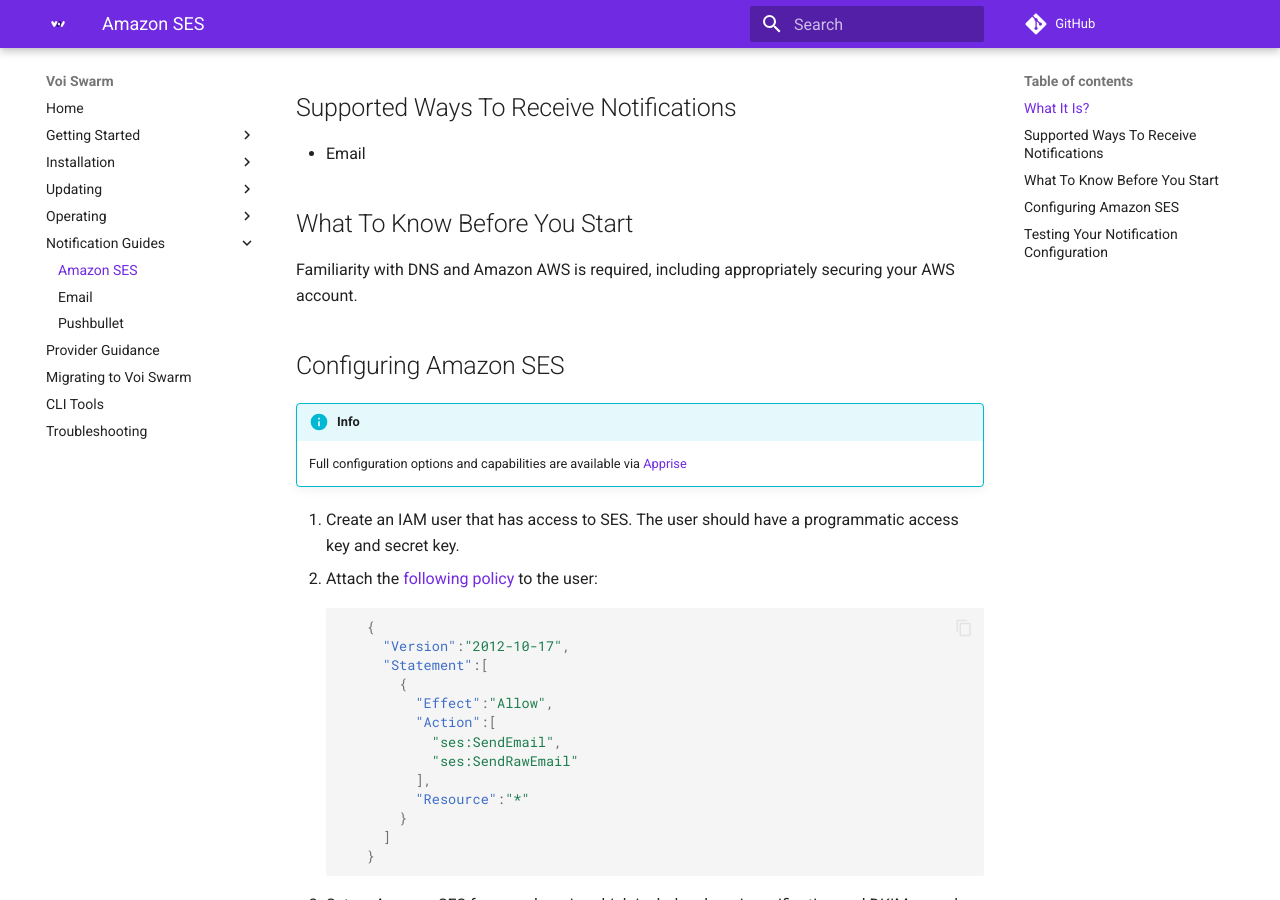
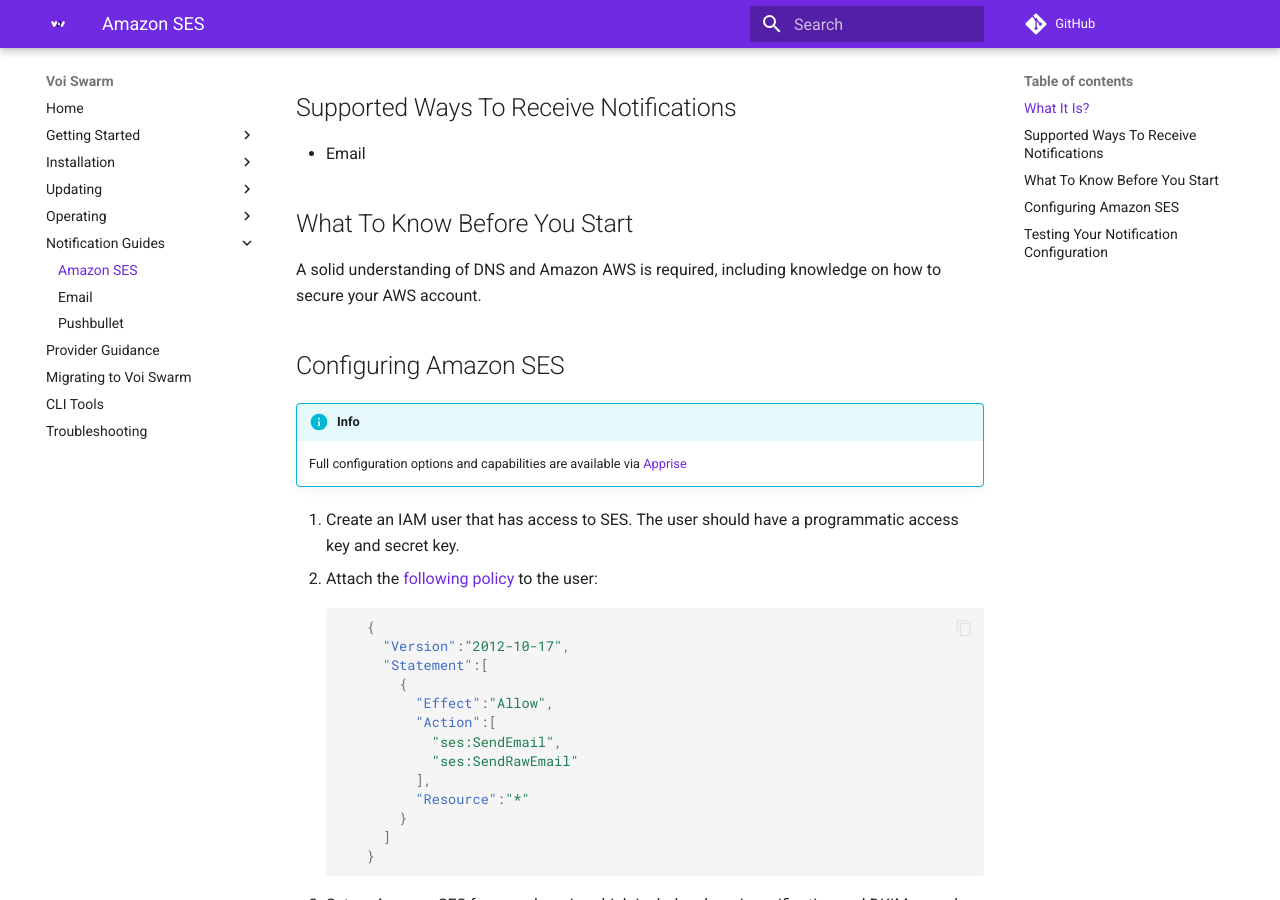
Before and after one commit to VoiNetwork/voi-swarm, an MkDocs documentation site: the page built from docs/notification-guides/amazon-ses.md, in a window 1280 px wide and 900 px high, scrolled down 356 px. Built offline with MkDocs 1.6.1 and Material for MkDocs 9.7.7, drawn with Linux system fonts in a browser that asks for light colours; comment, search, counter and statistics services are not loaded.

Commit message:
Improve language

```diff
--- a/docs/notification-guides/amazon-ses.md
+++ b/docs/notification-guides/amazon-ses.md
@@ -15,7 +15,7 @@
 
 ## What To Know Before You Start
 
-Familiarity with DNS and Amazon AWS is required, including appropriately securing your AWS account.
+A solid understanding of DNS and Amazon AWS is required, including knowledge on how to secure your AWS account.
 
 ## Configuring Amazon SES
 
```
